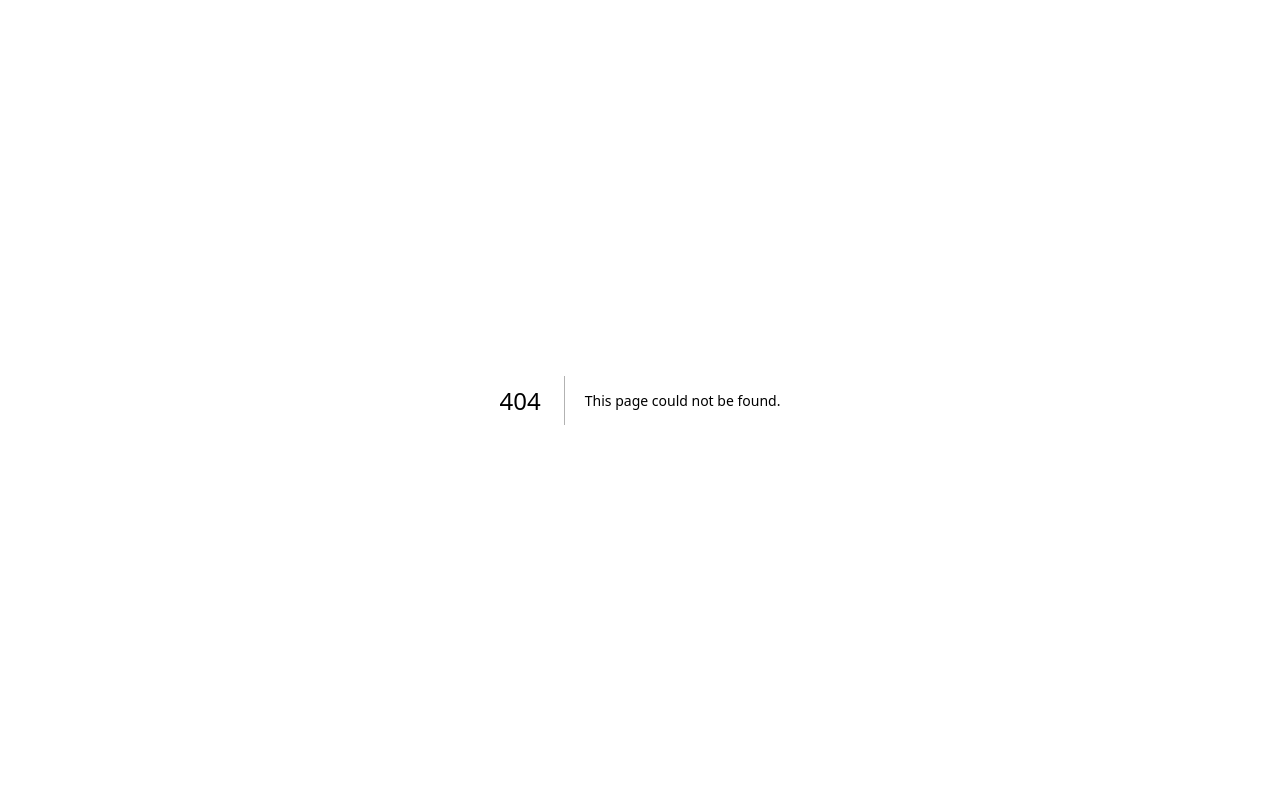
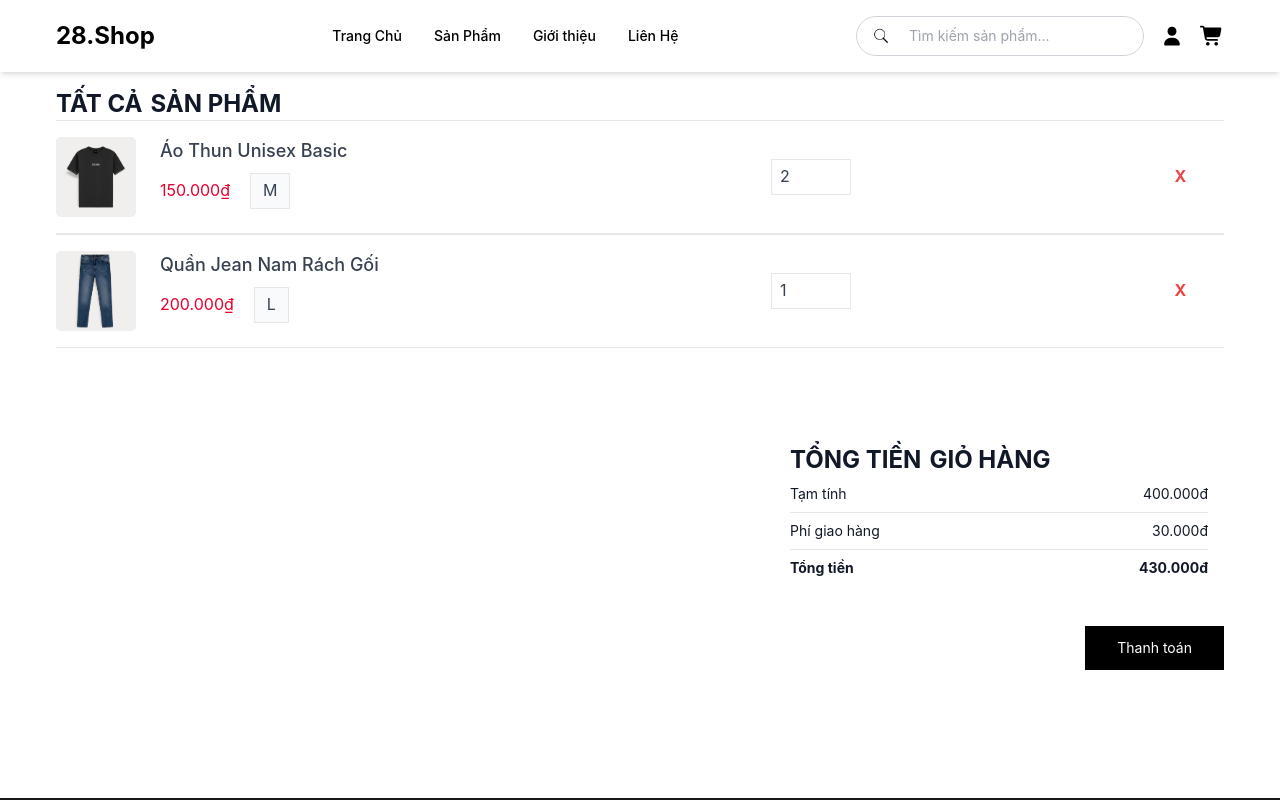
Before and after one commit to dinhhieu1208/Ecomerce, a Next.js app: page /cart in a window 1280 px wide. Before the commit this address had no page. Shown: the top 800 px of the page. Built offline with nearby package versions, Linux system fonts and the light colour scheme.

Commit message:
trang cart

```diff
--- /dev/null
+++ b/src/app/(main)/cart/page.js
@@ -0,0 +1,117 @@
+'use client';
+import React, { useState } from 'react';
+import CartTotal from '../../../components/cartTotal.js';
+
+const Cart = () => {
+  // Dữ liệu mẫu giỏ hàng
+  const [cartData, setCartData] = useState([
+    {
+      _id: '1',
+      name: 'Áo Thun Unisex Basic',
+      image: '/images/clother-1.jpg',
+      price: 150000,
+      size: 'M',
+      quantity: 2,
+    },
+    {
+      _id: '2',
+      name: 'Quần Jean Nam Rách Gối',
+      image: '/images/clother-2.jpg',
+      price: 200000,
+      size: 'L',
+      quantity: 1,
+    },
+  ]);
+
+  const currency = '₫';
+
+  const updateQuantity = (id, size, newQuantity) => {
+    setCartData((prev) =>
+      prev.map((item) =>
+        item._id === id && item.size === size
+          ? { ...item, quantity: newQuantity }
+          : item
+      )
+    );
+  };
+
+  const removeItem = (id, size) => {
+    setCartData((prev) =>
+      prev.filter((item) => !(item._id === id && item.size === size))
+    );
+  };
+
+  return (
+    <div className="max-w-[1200px] mx-auto px-4 py-4">
+      <div className="flex items-center gap-2">
+        <h2 className="font-bold uppercase text-lg sm:text-2xl">Tất cả</h2>
+        <h2 className="font-bold uppercase text-lg sm:text-2xl">Sản phẩm</h2>
+      </div>
+
+      {/* Danh sách sản phẩm */}
+      <div>
+        {cartData.map((item, index) => (
+          <div
+            key={index}
+            className="py-4 border-t border-b text-gray-700 grid grid-cols-[4fr_0.5fr_0.5fr] sm:grid-cols-[4fr_2fr_0.5fr] items-center gap-4"
+          >
+            {/* Thông tin sản phẩm */}
+            <div className="flex items-start gap-6">
+              <img className="w-16 sm:w-20" src={item.image} alt={item.name} />
+              <div>
+                <p className="text-xs sm:text-lg font-medium">{item.name}</p>
+                <div className="flex items-center gap-5 mt-2">
+                  <p className="text-[#e8002d]">
+                    {item.price.toLocaleString('vi-VN')}
+                    {currency}
+                  </p>
+                  <p className="px-2 sm:px-3 sm:py-1 border bg-slate-50">
+                    {item.size}
+                  </p>
+                </div>
+              </div>
+            </div>
+
+            {/* Số lượng */}
+            <input
+              onChange={(e) =>
+                e.target.value === '' || e.target.value === '0'
+                  ? null
+                  : updateQuantity(item._id, item.size, Number(e.target.value))
+              }
+              className="border max-w-10 sm:max-w-20 px-1 sm:px-2 py-1"
+              type="number"
+              min={1}
+              value={item.quantity}
+            />
+
+            {/* Nút xóa */}
+            <button
+              onClick={() => removeItem(item._id, item.size)}
+              className="text-red-500 font-bold"
+            >
+              X
+            </button>
+          </div>
+        ))}
+      </div>
+
+      {/* Tổng tiền và nút thanh toán */}
+      <div className="flex justify-end my-20">
+        <div className="w-full sm:w-[450px]">
+          <CartTotal />
+          <div className="w-full text-end">
+            <button
+              onClick={() => alert('Đi đến trang thanh toán')}
+              className="bg-black text-white text-sm my-8 px-8 py-3"
+            >
+              Thanh toán
+            </button>
+          </div>
+        </div>
+      </div>
+    </div>
+  );
+};
+
+export default Cart;
--- /dev/null
+++ b/src/components/cartTotal.js
@@ -0,0 +1,59 @@
+import React from 'react';
+
+const CartTotal = () => {
+  // Dữ liệu mẫu giỏ hàng
+  const cartItems = [
+    { id: 1, name: 'Sản phẩm A', price: 100000, quantity: 2 },
+    { id: 2, name: 'Sản phẩm B', price: 200000, quantity: 1 },
+  ];
+
+  const currency = 'đ';
+  const delivery_fee = 30000;
+
+  // Hàm tính tổng tiền hàng
+  const getCartAmount = () => {
+    return cartItems.reduce(
+      (total, item) => total + item.price * item.quantity,
+      0
+    );
+  };
+
+  return (
+    <div className="max-w-[1200px] mx-auto px-4 py-4">
+      <div className="flex items-center gap-2">
+        <h2 className="font-bold uppercase text-lg sm:text-2xl">Tổng tiền</h2>
+        <h2 className="font-bold uppercase text-lg sm:text-2xl">Giỏ hàng</h2>
+      </div>
+
+      <div className="flex flex-col gap-2 mt-2 text-sm">
+        <div className="flex justify-between">
+          <p>Tạm tính</p>
+          <p>
+            {getCartAmount().toLocaleString('vi-VN')}
+            {currency}
+          </p>
+        </div>
+        <hr />
+        <div className="flex justify-between">
+          <p>Phí giao hàng</p>
+          <p>
+            {delivery_fee.toLocaleString('vi-VN')}
+            {currency}
+          </p>
+        </div>
+        <hr />
+        <div className="flex justify-between">
+          <b>Tổng tiền</b>
+          <b>
+            {getCartAmount() === 0
+              ? 0
+              : (getCartAmount() + delivery_fee).toLocaleString('vi-VN')}
+            {currency}
+          </b>
+        </div>
+      </div>
+    </div>
+  );
+};
+
+export default CartTotal;
```
